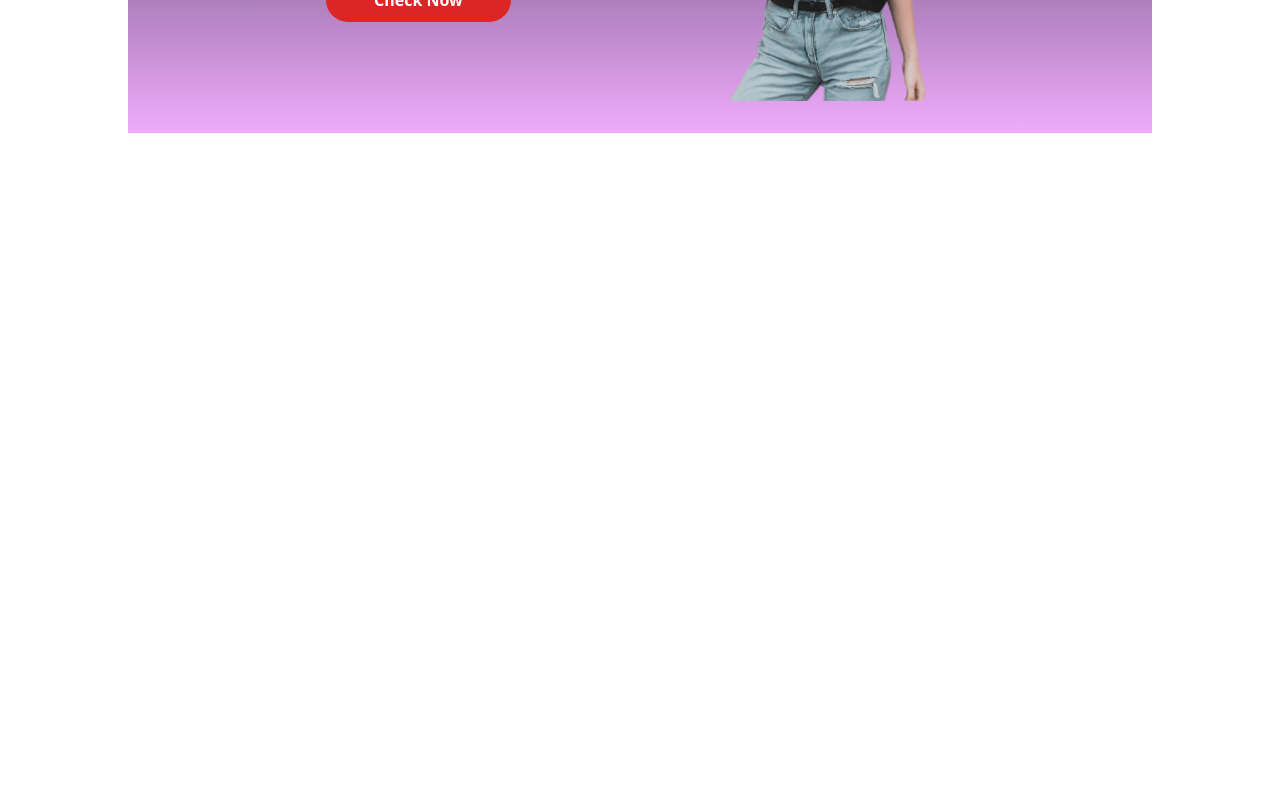
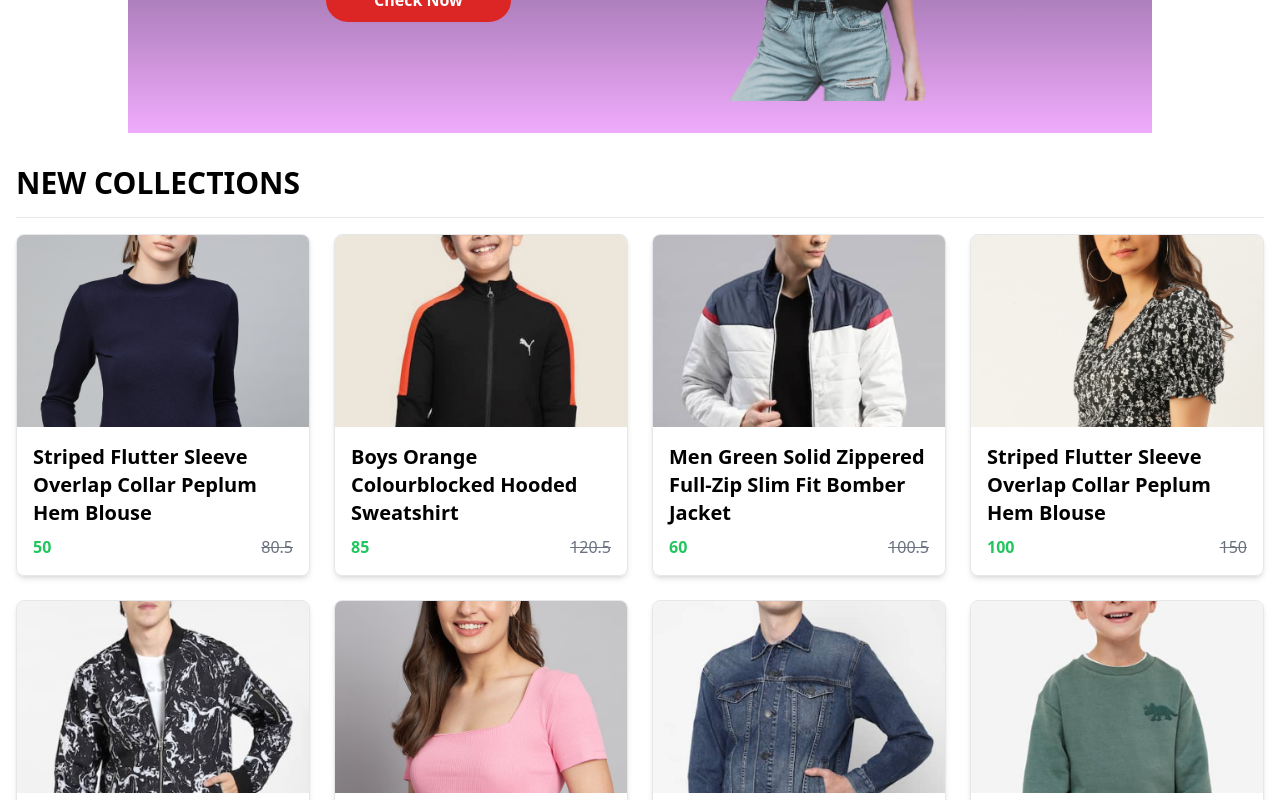
Before and after one commit to alfasierraconnects/e-commerce-app-react, a React (Create React App) app: page / in a window 1280 px wide. Shown: the part 1520-2320 px from the top of the page. Before the commit the page ends 1653 px from the top, so only its background shows below. Built offline with nearby package versions, Linux system fonts and the light colour scheme.

Commit message:
Added new collections section

```diff
--- /dev/null
+++ b/src/components/NewCollections.js
@@ -0,0 +1,26 @@
+import React from "react";
+import new_collection from "./Assets/new_collections";
+import Item from "./Item";
+
+const NewCollections = () => {
+  return (
+    <div className="container mx-auto px-4 py-8">
+      <h1 className="text-3xl font-semibold mb-4">NEW COLLECTIONS</h1>
+      <hr className="mb-4" />
+      <div className="grid grid-cols-1 sm:grid-cols-2 md:grid-cols-3 lg:grid-cols-4 gap-6">
+        {new_collection.map((el, i) => (
+          <Item
+            key={i}
+            id={el.id}
+            image={el.image}
+            name={el.name}
+            new_price={el.new_price}
+            old_price={el.old_price}
+          />
+        ))}
+      </div>
+    </div>
+  );
+};
+
+export default NewCollections;
--- a/src/pages/Shop.js
+++ b/src/pages/Shop.js
@@ -2,6 +2,7 @@ import React from "react";
 import Hero from "../components/Hero";
 import Popular from "../components/Popular";
 import Offers from "../components/Offers";
+import NewCollections from "../components/NewCollections";
 
 const Shop = () => {
   return (
@@ -9,6 +10,7 @@ const Shop = () => {
       <Hero />
       <Popular />
       <Offers />
+      <NewCollections />
     </div>
   );
 };
```
